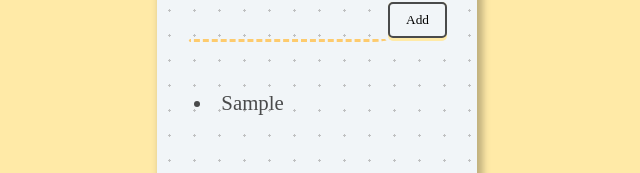
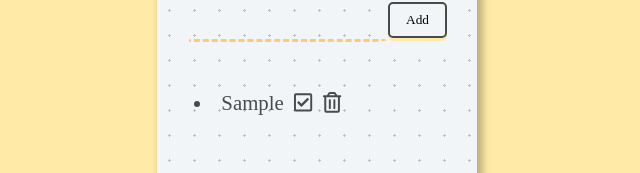
Before and after one commit to AnshikaAgrawal5501/To-Do-List-using-React, a React (Create React App) app: page / in a window 1280 px wide. Both pictures are taken after typing "Sample" into the empty fields and a click on the button "Add". Shown: the part 140-313 px from the top of the page, without its empty margins (323-963 px from the left). Built offline with nearby package versions, Linux system fonts and the light colour scheme.

Commit message:
checked and delete option added

```diff
--- a/public/index.html
+++ b/public/index.html
@@ -9,6 +9,8 @@
     <meta name="description" content="Web site created using create-react-app" />
     <title>To Do List</title>
     <link rel="stylesheet" href="./style.css">
+
+    <script src="https://use.fontawesome.com/releases/v5.15.2/js/all.js" data-auto-replace-svg="nest"></script>
 </head>
 
 <body>
--- a/src/Components/App.jsx
+++ b/src/Components/App.jsx
@@ -1,4 +1,5 @@
 import React, { useState } from "react";
+import ToDo from "./Todo";
 
 function App() {
 
@@ -18,8 +19,20 @@ function App() {
     addItem("");
   }
 
-  function makeList(item) {
-    return <li>{item}</li>;
+  function makeList(item, index) {
+    return <ToDo key={index} id={index} item={item} delItem={deleteItem}/>;
+  }
+
+  function deleteItem(index) {
+
+    // items.splice(index,1);
+    // itemsList(items);
+
+    itemsList(prevItems => {
+      return prevItems.filter((item, id) => {
+        return id !== index;
+      });
+    });
   }
 
   return (
--- /dev/null
+++ b/src/Components/Todo.jsx
@@ -0,0 +1,21 @@
+import React, { useState } from "react";
+
+
+
+function ToDo(props) {
+
+    const [isChecked, checked]=useState(false);
+    function toggleCheck() {
+        checked(!isChecked);
+    }
+
+    return <div >
+        <li style={{textDecoration: isChecked? "line-through" : "none"}}>{props.item} &nbsp;
+        <i onClick={toggleCheck} className="far fa-check-square"></i> &nbsp;
+        <i onClick={() => {props.delItem(props.id)}} className="far fa-trash-alt"></i>
+        </li>
+
+    </div>
+}
+
+export default ToDo;
```
